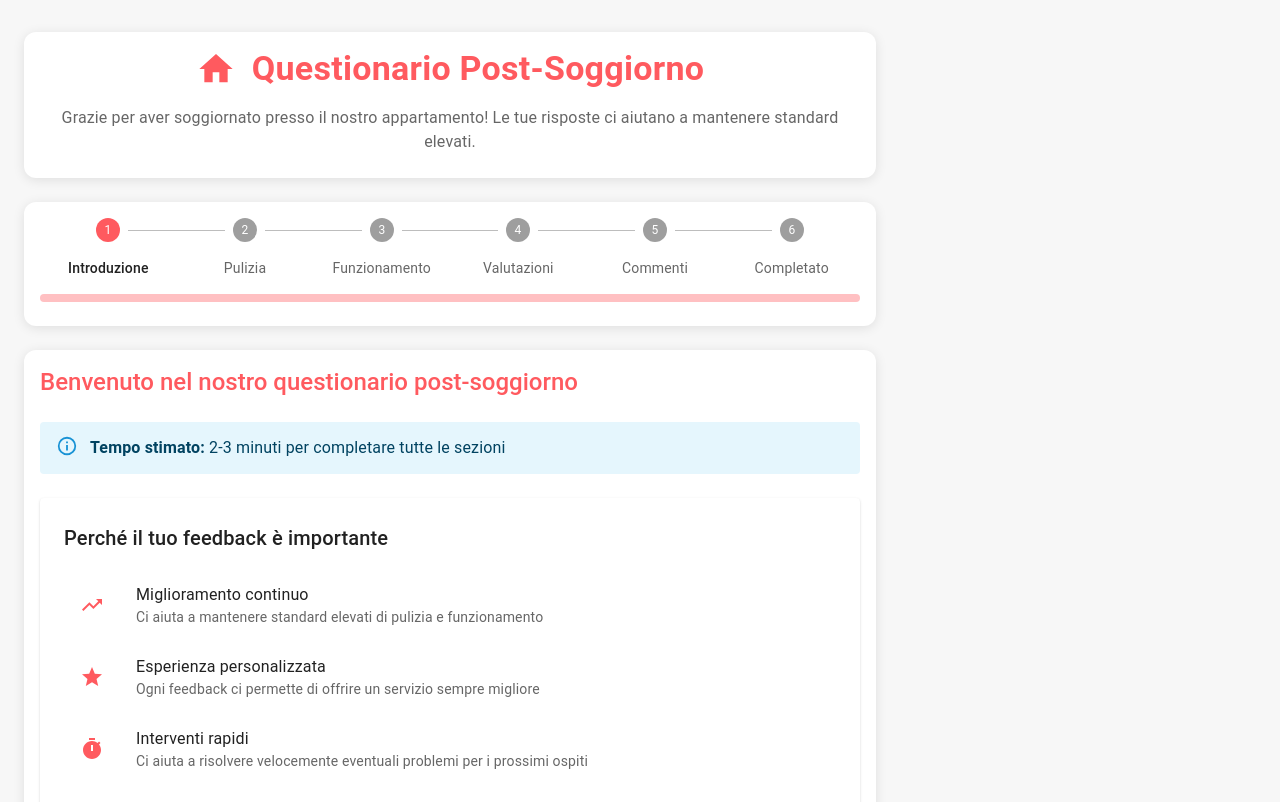
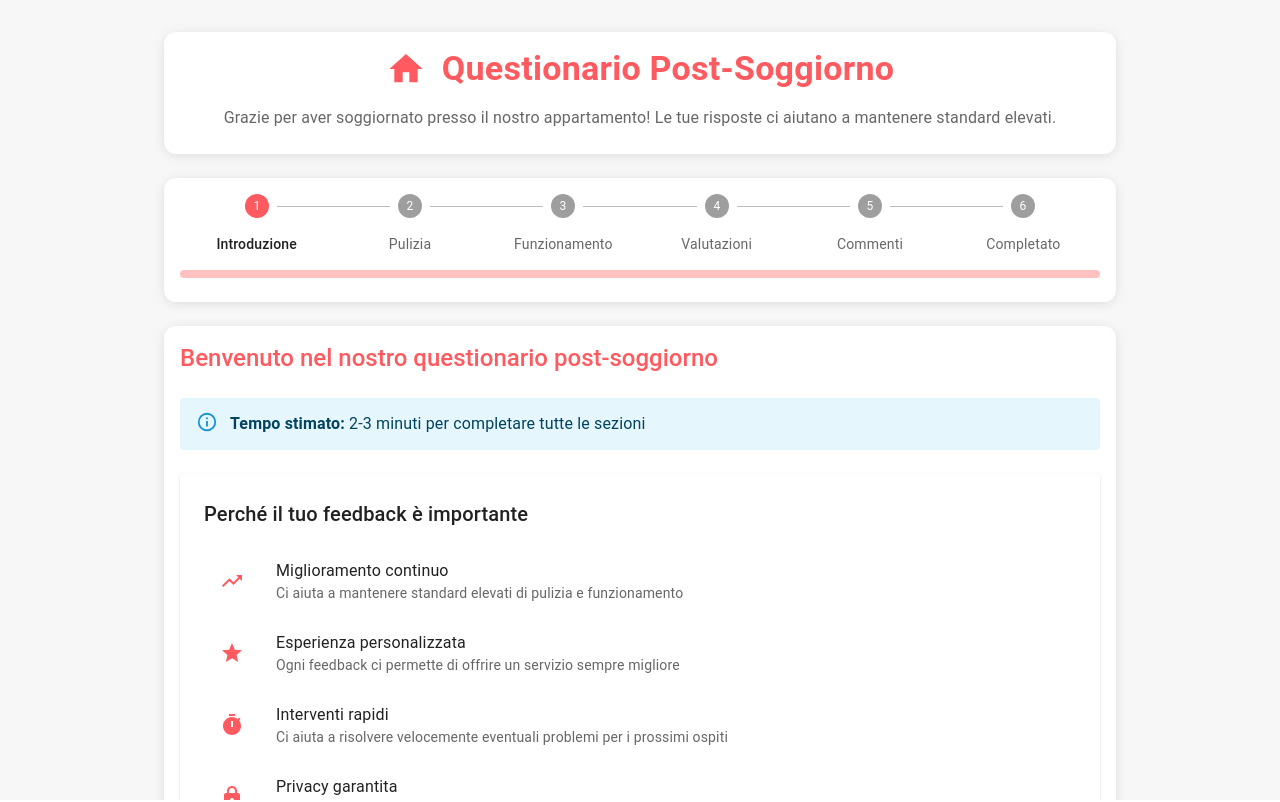
Before and after one commit to FilResto/airbnbpwa, a React (Vite) app: page / in a window 1280 px wide. Shown: the top 802 px of the page. Built offline with nearby package versions, Linux system fonts and the light colour scheme; no server answers; the database is empty.

Commit message:
migliorata velocita del form

```diff
--- a/src/App.jsx
+++ b/src/App.jsx
@@ -1,7 +1,7 @@
 import React from 'react';
 import { BrowserRouter as Router, Routes, Route } from 'react-router-dom';
 import { ThemeProvider, createTheme } from '@mui/material/styles';
-import { CssBaseline, Container } from '@mui/material';
+import { CssBaseline, Container, Box } from '@mui/material';
 import FormWizard from './components/FormWizard';
 import AdminPanel from './components/AdminPanel';
 
@@ -52,13 +52,36 @@ function App() {
     <ThemeProvider theme={theme}>
       <CssBaseline />
       <Router>
-        <Container maxWidth="md" sx={{ py: 4, px: { xs: 2, sm: 3 }, mx: 'auto' }}>
+        <Box
+          sx={{
+            position: 'absolute',
+            top: 0,
+            left: 0,
+            right: 0,
+            bottom: 0,
+            display: 'flex',
+            justifyContent: 'center',
+            alignItems: 'flex-start',
+            overflowY: 'auto',
+            backgroundColor: 'background.default',
+            py: 4,
+          }}
+        >
+          <Container
+            maxWidth="sm"
+            sx={{
+              px: { xs: 2, sm: 3 },
+              width: '100%',
+              maxWidth: { xs: '100%', sm: '1000px' }
+            }}
+          >
             <Routes>
               <Route path="/" element={<FormWizard />} />
               <Route path="/sezione/:step" element={<FormWizard />} />
               <Route path="/admin" element={<AdminPanel />} />
             </Routes>
           </Container>
+        </Box>
       </Router>
     </ThemeProvider>
   );
--- a/src/components/sections/FunzionamentoSection.jsx
+++ b/src/components/sections/FunzionamentoSection.jsx
@@ -1,4 +1,4 @@
-import React from 'react';
+import React, { useCallback, memo } from 'react';
 import {
   Box,
   Typography,
@@ -39,28 +39,87 @@ const elettrodomestici = [
   'Luci / Lampadine',
 ];
 
+// Componente memoizzato per ogni riga della tabella
+const ElettrodomesticoRow = memo(({ dispositivo, status, problema, onStatusChange, onProblemChange }) => {
+  return (
+    <TableRow
+      sx={{
+        '&:nth-of-type(odd)': { bgcolor: 'action.hover' },
+        '&:hover': { bgcolor: 'action.selected' }
+      }}
+    >
+      <TableCell component="th" scope="row">
+        <Typography variant="body2" sx={{ fontWeight: 500 }}>
+          {dispositivo}
+        </Typography>
+      </TableCell>
+      <TableCell align="center">
+        <Radio
+          checked={status === 'si'}
+          onChange={() => onStatusChange(dispositivo, 'si')}
+          value="si"
+          name={`${dispositivo}_status`}
+          color="success"
+        />
+      </TableCell>
+      <TableCell align="center">
+        <Radio
+          checked={status === 'no'}
+          onChange={() => onStatusChange(dispositivo, 'no')}
+          value="no"
+          name={`${dispositivo}_status`}
+          color="error"
+        />
+      </TableCell>
+      <TableCell align="center">
+        <Radio
+          checked={status === 'na'}
+          onChange={() => onStatusChange(dispositivo, 'na')}
+          value="na"
+          name={`${dispositivo}_status`}
+          color="default"
+        />
+      </TableCell>
+      <TableCell>
+        {status === 'no' && (
+          <TextField
+            fullWidth
+            size="small"
+            placeholder="Descrivi il problema..."
+            value={problema}
+            onChange={(e) => onProblemChange(dispositivo, e.target.value)}
+            multiline
+            maxRows={2}
+            sx={{ minWidth: 200 }}
+          />
+        )}
+      </TableCell>
+    </TableRow>
+  );
+});
+
 function FunzionamentoSection({ formik }) {
   const { values, setFieldValue } = formik;
 
-  const handleStatusChange = (dispositivo, status) => {
+  const handleStatusChange = useCallback((dispositivo, status) => {
     setFieldValue(`elettrodomestici.${dispositivo}.status`, status);
     // Clear problem description if status is not "no"
     if (status !== 'no') {
       setFieldValue(`elettrodomestici.${dispositivo}.problema`, '');
     }
-  };
+  }, [setFieldValue]);
 
-  const handleProblemChange = (dispositivo, problema) => {
+  const handleProblemChange = useCallback((dispositivo, problema) => {
     setFieldValue(`elettrodomestici.${dispositivo}.problema`, problema);
-  };
+  }, [setFieldValue]);
 
-  const getStatusValue = (dispositivo) => {
+  const getStatusValue = useCallback((dispositivo) => {
     return values.elettrodomestici?.[dispositivo]?.status || '';
-  };
+  }, [values.elettrodomestici]);
 
-  const getProblemValue = (dispositivo) => {
+  const getProblemValue = useCallback((dispositivo) => {
     return values.elettrodomestici?.[dispositivo]?.problema || '';
-  };
+  }, [values.elettrodomestici]);
 
   return (
     <Box>
@@ -100,61 +159,15 @@ function FunzionamentoSection({ formik }) {
               </TableRow>
             </TableHead>
             <TableBody>
-              {elettrodomestici.map((dispositivo, index) => (
-                <TableRow
+              {elettrodomestici.map((dispositivo) => (
+                <ElettrodomesticoRow
                   key={dispositivo}
-                  sx={{
-                    '&:nth-of-type(odd)': { bgcolor: 'action.hover' },
-                    '&:hover': { bgcolor: 'action.selected' }
-                  }}
-                >
-                  <TableCell component="th" scope="row">
-                    <Typography variant="body2" sx={{ fontWeight: 500 }}>
-                      {dispositivo}
-                    </Typography>
-                  </TableCell>
-                  <TableCell align="center">
-                    <Radio
-                      checked={getStatusValue(dispositivo) === 'si'}
-                      onChange={() => handleStatusChange(dispositivo, 'si')}
-                      value="si"
-                      name={`${dispositivo}_status`}
-                      color="success"
-                    />
-                  </TableCell>
-                  <TableCell align="center">
-                    <Radio
-                      checked={getStatusValue(dispositivo) === 'no'}
-                      onChange={() => handleStatusChange(dispositivo, 'no')}
-                      value="no"
-                      name={`${dispositivo}_status`}
-                      color="error"
-                    />
-                  </TableCell>
-                  <TableCell align="center">
-                    <Radio
-                      checked={getStatusValue(dispositivo) === 'na'}
-                      onChange={() => handleStatusChange(dispositivo, 'na')}
-                      value="na"
-                      name={`${dispositivo}_status`}
-                      color="default"
-                    />
-                  </TableCell>
-                  <TableCell>
-                    {getStatusValue(dispositivo) === 'no' && (
-                      <TextField
-                        fullWidth
-                        size="small"
-                        placeholder="Descrivi il problema..."
-                        value={getProblemValue(dispositivo)}
-                        onChange={(e) => handleProblemChange(dispositivo, e.target.value)}
-                        multiline
-                        maxRows={2}
-                        sx={{ minWidth: 200 }}
-                      />
-                    )}
-                  </TableCell>
-                </TableRow>
+                  dispositivo={dispositivo}
+                  status={getStatusValue(dispositivo)}
+                  problema={getProblemValue(dispositivo)}
+                  onStatusChange={handleStatusChange}
+                  onProblemChange={handleProblemChange}
+                />
               ))}
             </TableBody>
           </Table>
```
Lines whose indentation alone changed are shown as unchanged.
